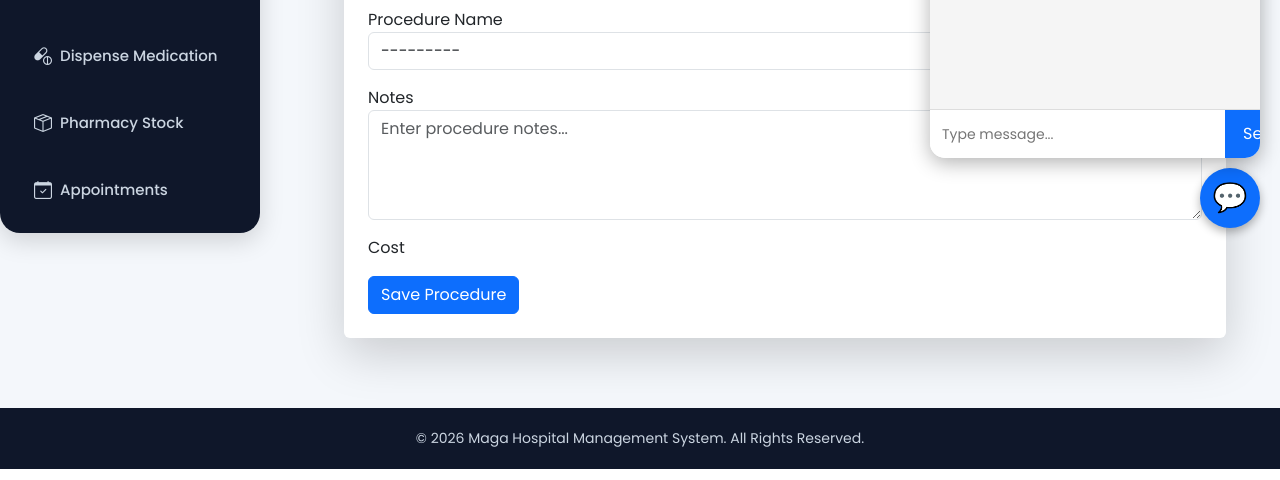
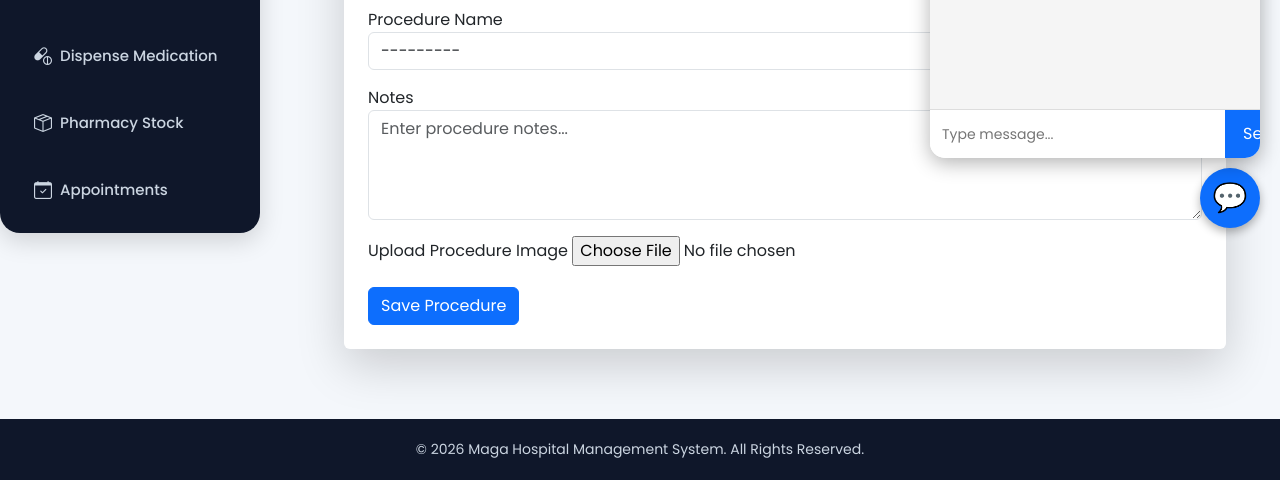
Before and after one commit to Shija-cmd/HospitalProject, a Django app: page /add-procedure/1/ in a window 1280 px wide. Shown: the part 552-1032 px from the top of the page. Run offline with Django 4.2, Linux system fonts and the light colour scheme; a user stored in the database is signed in; tables that the repository leaves empty hold one stand-in row (values such as "Sample post").

Commit message:
Managing procedure module

```diff
--- a/magahospital/templates/magahospital/procedure_form.html
+++ b/magahospital/templates/magahospital/procedure_form.html
@@ -114,15 +114,20 @@
 
 </div>
 
+<!-- IMAGE UPLOAD -->
 <div class="mb-3">
 
-                    <label>
-                        Cost
+    <label class="form-label">
+
+        Upload Procedure Image
+
     </label>
 
-                    {{ form.cost }}
+    {{ form.image }}
 
 </div>
+
+
 
                 <button type="submit"
                         class="btn btn-primary">
```
Lines whose indentation alone changed are shown as unchanged.
